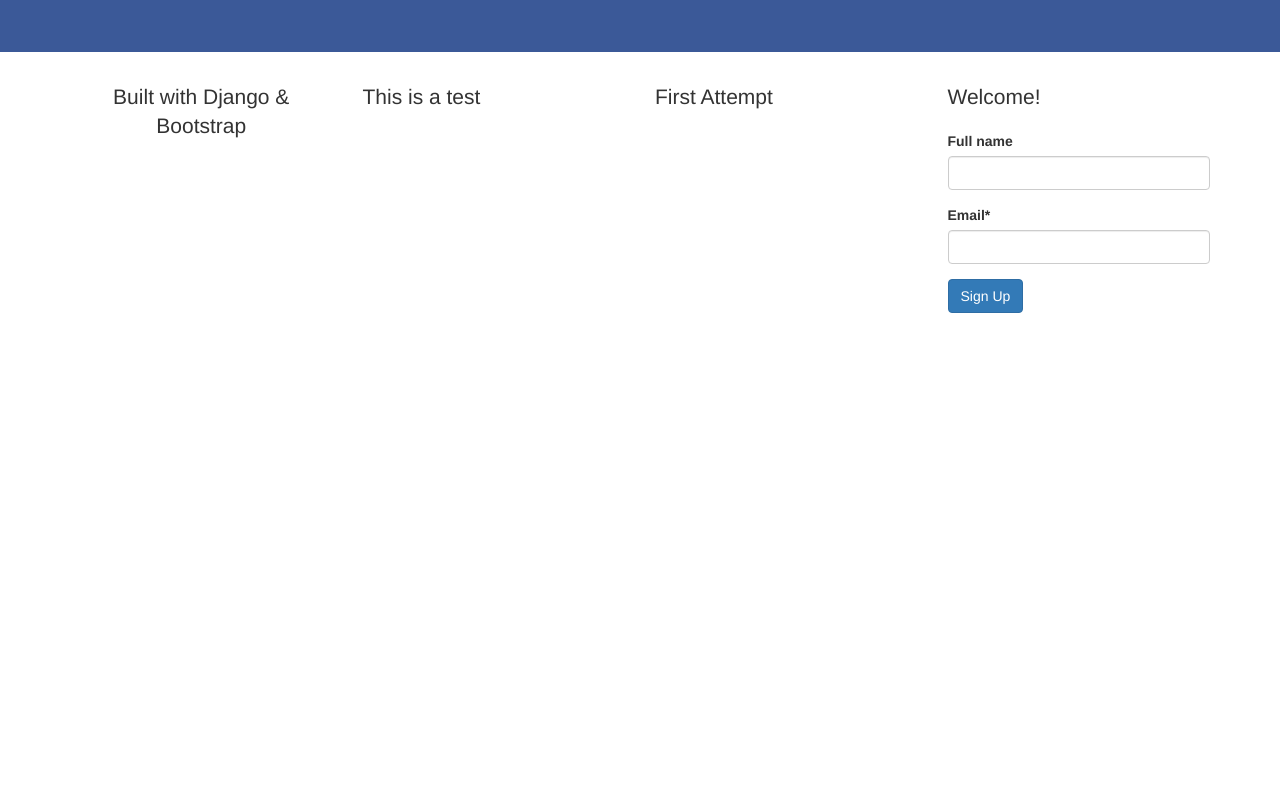
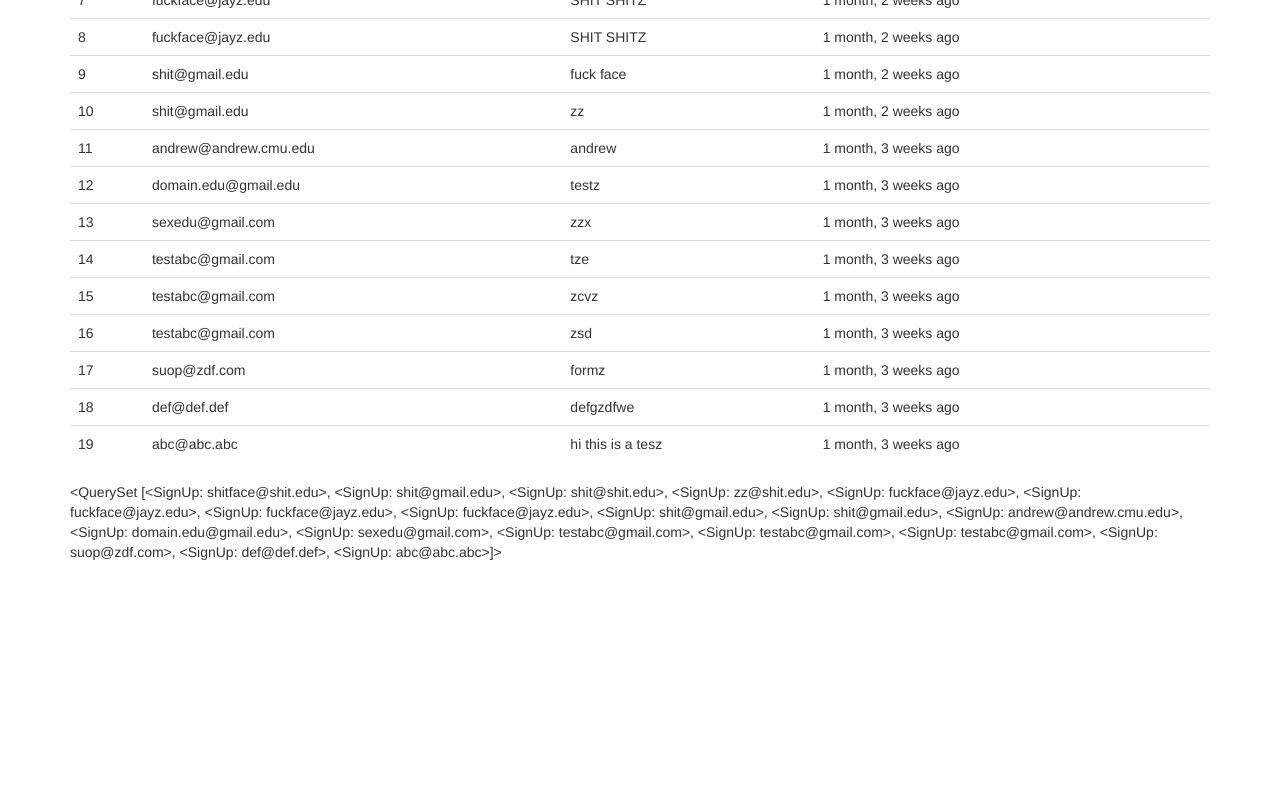
Before and after one commit to jcpyun/projectDjango, a Django app: page / in a window 1280 px wide. Shown: the part 415-1217 px from the top of the page. Run offline with Django 3.2, Linux system fonts and the light colour scheme; a user stored in the database is signed in; data comes from the database, SQL or seed files in the repository; both versions use the stored data as it was after the commit; some libraries are stand-ins or nearby versions.

Commit message:
query addition

```diff
--- a/lwc/src/doge/views.py
+++ b/lwc/src/doge/views.py
@@ -4,10 +4,11 @@ from django.core.mail import send_mail
 from django.shortcuts import render
 
 from .forms import ContactForm, SignUpForm
+from .models import SignUp
 
 # Create your views here.
 def home(request):
-	title = "Welcome! "
+	title = "Sign Up Now!"
 	form = SignUpForm(request.POST or None)
 	# if request.method=="POST":
 	# 	print request.POST
@@ -31,6 +32,16 @@ def home(request):
 	# 	title= "Hello %s, I've been expecting you" %(request.user)
 		context = {
 			"title": "Thank You, Your input has been submitted",
+		}
+	if request.user.is_authenticated() and request.user.is_staff:
+		# i = 1
+		# for instance in SignUp.objects.all():
+		# 	print i, instance
+		# 	i +=1
+		# print (SignUp.objects.all())
+		queryset = SignUp.objects.all().order_by('-timestamp')
+		context = {
+			"queryset":queryset,
 		}
 	return render(request, "home.html", context)
 	## MAKE SURE TO GO TO URLS.PY AT LWC AND CHANGE TO
--- a/lwc/src/templates/head_css.html
+++ b/lwc/src/templates/head_css.html
@@ -1,6 +1,7 @@
 {% load staticfiles %}
 <!-- Bootstrap core CSS -->
     <!-- <link href="../../dist/css/bootstrap.min.css" rel="stylesheet">-->
+    <link rel="stylesheet" href="//maxcdn.bootstrapcdn.com/font-awesome/4.3.0/css/font-awesome.min.css">
     <link href= "{% static 'css/bootstrap.min.css' %}" rel= "stylesheet">
 
     <!-- <img src="{% static "my_app/myexample.jpg" %}" alt="My image"/> -->
--- a/lwc/src/templates/home.html
+++ b/lwc/src/templates/home.html
@@ -20,6 +20,7 @@
 
 <html>
 {% block jumbotron %}
+{% if not request.user.is_authenticated %}
 <div class= "jumbotron" >
 	<div class= "container" >
 		<div class= "row">
@@ -27,7 +28,7 @@
 				<!-- <div class="jumbotron"> -->
 		        	<h1>facebook </h1>
 			        <p>Powered by Django 1.8.2</p>
-			        <p>This is designed by John Pyun. This is an example of how Django framework reacts with html,css, and javascript.</p>
+			        <p>This is designed by John Pyun. This is an example of how Django framework reacts with html, css, and javascript. Suck My Dick.</p>
 			        <p>
 			        <a class="btn btn-lg btn-primary" href="../../components/#navbar" role="button">Find out More! &raquo;</a>
 			        </p>
@@ -35,14 +36,37 @@
 			</div>
 			<!-- <div class= 'col-sm-6' style= "background-color: black; height:315px; "> -->
 		    <div class= 'col-sm-6'>
-		    <iframe width="560" height="315" src="https://www.youtube.com/embed/sd4bqmP_460" frameborder="0" allowfullscreen></iframe></div>
+		    <iframe width="560" height="315" src="https://www.youtube.com/embed/MF-kziYWuOM" frameborder="0" allowfullscreen></iframe></div>
 		</div>
 	</div>
 </div>
-
+{% else %}
+{% endif %}
 {% endblock %}
 
 {% block content %}
+
+{% if request.user.is_authenticated %}
+
+<h1> Welcome {{ request.user }}! This is your homescreen </h1>
+
+{% if queryset %}
+<h2> Welcome Staff </h2>
+
+<table class='table'>
+	{% for instance in queryset %}
+	<tr><td>{{ forloop.counter}} </td><td>{{ instance }}</td><td>{{ instance.full_name }}</td><td>{{ instance.timestamp|timesince }} ago<td></tr>
+<!-- {% for instance in queryset %}
+	{{ instance }},{{ instance.full_name }} <br/>
+{% endfor %} -->
+{% endfor %}
+</table>
+
+{{ queryset }}
+
+{% endif %}
+
+{% else %}
 
 <body>
 
@@ -66,13 +90,17 @@
 			</form>
 		</div>
 		<div class = "col-sm-3">
-			<p class = 'lead'> This is a test </p>
+			<p class = 'lead text-align-center'> This is a test
+				<br/>
+				<i class="fa fa-coffee fa-5x fa-spin"></i>
+			</p>
+
 		</div>
 		<div class = "col-sm-3">
 			<p class = 'lead'>First Attempt</p>
 		</div>
 	</div>
 </body>
-
+{% endif %}
 {% endblock %}
 </html>
```
Also changed, not shown: lwc/src/templates/about.html (added, +12 -0 lines), lwc/src/db.sqlite3, 1 other file.
